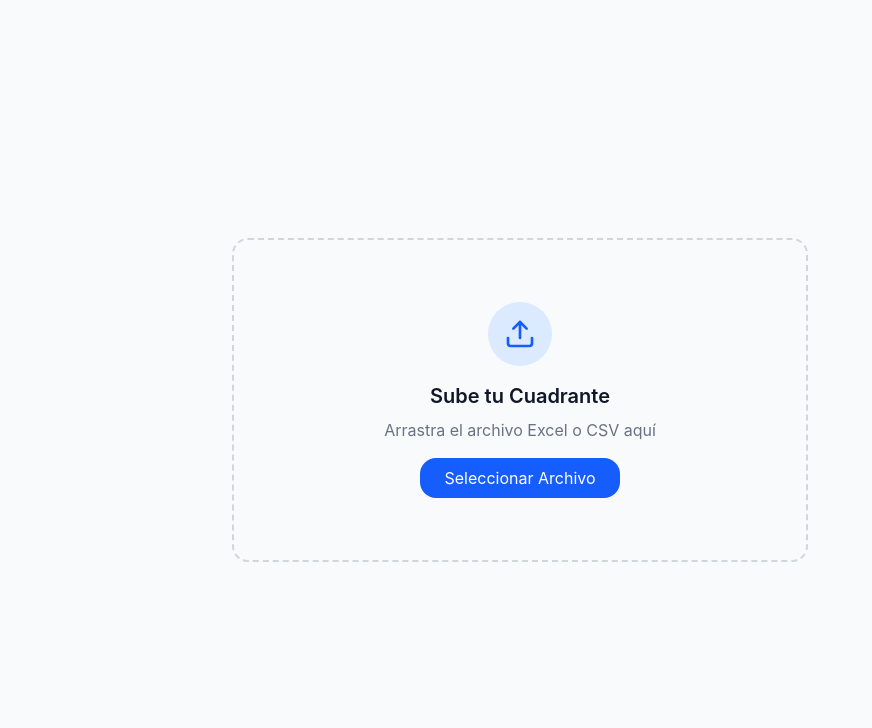
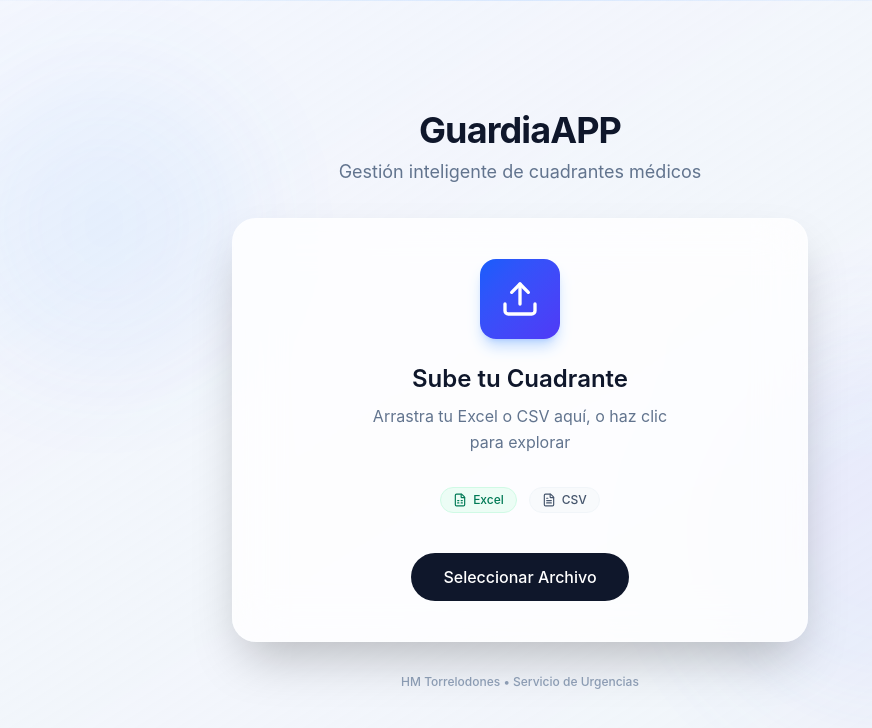
Before and after one commit to AIOjPINEDA/hm_hospital_recursos, a React (Vite) app in the folder Varios/Cuadrantes/cuadrantes-app/: page / in a window 1280 px wide. Shown: the top 728 px of the page, without its empty margins (120-992 px from the left). Built offline with nearby package versions, Linux system fonts and the light colour scheme.

Commit message:
improve UI

```diff
--- a/Varios/Cuadrantes/cuadrantes-app/package.json
+++ b/Varios/Cuadrantes/cuadrantes-app/package.json
@@ -39,6 +39,7 @@
     "globals": "^16.5.0",
     "postcss": "^8.5.6",
     "tailwindcss": "^4.1.17",
+    "tailwindcss-animate": "^1.0.7",
     "typescript": "~5.9.3",
     "typescript-eslint": "^8.46.3",
     "vite": "^7.2.2"
--- a/Varios/Cuadrantes/cuadrantes-app/src/App.tsx
+++ b/Varios/Cuadrantes/cuadrantes-app/src/App.tsx
@@ -1,5 +1,5 @@
 import { useState, useMemo } from 'react';
-import { Upload, LayoutDashboard, User, Calendar } from 'lucide-react';
+import { LayoutDashboard, User, Calendar } from 'lucide-react';
 import { parseCuadrante, type Shift } from './logic/parser';
 import { getDoctorStats, getAllDoctorsStats, getGlobalStats } from './logic/stats';
 import { cn } from './lib/utils';
@@ -7,11 +7,11 @@ import { EquityTable } from './components/admin/EquityTable';
 import { DoctorDashboard } from './components/doctor/DoctorDashboard';
 import { GlobalCalendar } from './components/calendar/GlobalCalendar';
 import { GlobalStatsCards } from './components/admin/GlobalStatsCards';
+import { UploadScreen } from './components/layout/UploadScreen';
 import * as XLSX from 'xlsx';
 
 export default function App() {
   const [shifts, setShifts] = useState<Shift[]>([]);
-  const [isDragging, setIsDragging] = useState(false);
   const [selectedDoctor, setSelectedDoctor] = useState<string>('Todos');
   const [activeTab, setActiveTab] = useState<'doctor' | 'admin' | 'calendar'>('doctor');
 
@@ -67,40 +67,7 @@ export default function App() {
   // --- Render ---
 
   if (shifts.length === 0) {
-    return (
-      <div className="min-h-screen flex items-center justify-center bg-slate-50 p-4">
-        <div
-          className={cn(
-            "max-w-xl w-full aspect-video rounded-2xl border-2 border-dashed flex flex-col items-center justify-center transition-all duration-300 cursor-pointer",
-            isDragging ? "border-blue-500 bg-blue-50 scale-105" : "border-gray-300 hover:border-blue-400 hover:bg-white"
-          )}
-          onDragOver={(e) => { e.preventDefault(); setIsDragging(true); }}
-          onDragLeave={() => setIsDragging(false)}
-          onDrop={(e) => {
-            e.preventDefault();
-            setIsDragging(false);
-            const file = e.dataTransfer.files[0];
-            if (file) handleFileUpload(file);
-          }}
-        >
-          <div className="p-4 bg-blue-100 rounded-full mb-4">
-            <Upload className="w-8 h-8 text-blue-600" />
-          </div>
-          <h2 className="text-xl font-semibold text-gray-900">Sube tu Cuadrante</h2>
-          <p className="text-gray-500 mt-2">Arrastra el archivo Excel o CSV aquí</p>
-          <input
-            type="file"
-            className="hidden"
-            accept=".csv,.xlsx,.xls"
-            onChange={(e) => e.target.files?.[0] && handleFileUpload(e.target.files[0])}
-            id="file-upload"
-          />
-          <label htmlFor="file-upload" className="mt-4 px-6 py-2 bg-blue-600 text-white rounded-lg hover:bg-blue-700 cursor-pointer transition-colors">
-            Seleccionar Archivo
-          </label>
-        </div>
-      </div>
-    );
+    return <UploadScreen onFileUpload={handleFileUpload} />;
   }
 
   return (
--- /dev/null
+++ b/Varios/Cuadrantes/cuadrantes-app/src/components/layout/UploadScreen.tsx
@@ -0,0 +1,137 @@
+import { useState, useCallback } from 'react';
+import { Upload, FileSpreadsheet, FileText, CheckCircle2 } from 'lucide-react';
+import { cn } from '../../lib/utils';
+
+interface UploadScreenProps {
+    onFileUpload: (file: File) => void;
+}
+
+export function UploadScreen({ onFileUpload }: UploadScreenProps) {
+    const [isDragging, setIsDragging] = useState(false);
+    const [isProcessing, setIsProcessing] = useState(false);
+
+    const handleDrop = useCallback((e: React.DragEvent) => {
+        e.preventDefault();
+        setIsDragging(false);
+
+        const file = e.dataTransfer.files[0];
+        if (file) {
+            handleFileSelection(file);
+        }
+    }, [onFileUpload]);
+
+    const handleFileSelection = (file: File) => {
+        setIsProcessing(true);
+        // Small delay to show the processing state for better UX
+        setTimeout(() => {
+            onFileUpload(file);
+        }, 800);
+    };
+
+    return (
+        <div className="min-h-screen flex items-center justify-center relative overflow-hidden bg-slate-50">
+            {/* Dynamic Background */}
+            <div className="absolute inset-0 w-full h-full">
+                <div className="absolute top-[-50%] left-[-50%] w-[200%] h-[200%] animate-slow-spin opacity-30 bg-[conic-gradient(from_0deg,transparent_0_340deg,white_360deg)]" />
+                <div className="absolute inset-0 bg-gradient-to-br from-blue-50 via-indigo-50/50 to-slate-100 animate-gradient-xy" />
+                <div className="absolute top-0 left-0 right-0 h-px bg-gradient-to-r from-transparent via-blue-200/50 to-transparent" />
+                <div className="absolute bottom-0 left-0 right-0 h-px bg-gradient-to-r from-transparent via-blue-200/50 to-transparent" />
+
+                {/* Decorative Orbs */}
+                <div className="absolute top-20 left-20 w-72 h-72 bg-blue-400/10 rounded-full blur-3xl animate-pulse" />
+                <div className="absolute bottom-20 right-20 w-96 h-96 bg-indigo-400/10 rounded-full blur-3xl animate-pulse delay-1000" />
+            </div>
+
+            {/* Main Content Card */}
+            <div className="relative z-10 max-w-xl w-full mx-4">
+                <div className="text-center mb-8 animate-in fade-in slide-in-from-bottom-4 duration-700">
+                    <h1 className="text-4xl font-bold text-slate-900 tracking-tight mb-2">
+                        GuardiaAPP
+                    </h1>
+                    <p className="text-slate-500 text-lg">
+                        Gestión inteligente de cuadrantes médicos
+                    </p>
+                </div>
+
+                <div
+                    className={cn(
+                        "group relative bg-white/80 backdrop-blur-xl rounded-3xl p-10 shadow-2xl border transition-all duration-500 ease-out",
+                        isDragging
+                            ? "border-blue-500 scale-102 shadow-blue-500/20 bg-blue-50/50"
+                            : "border-white/20 hover:border-blue-300/50 hover:shadow-xl",
+                        isProcessing && "scale-95 opacity-90"
+                    )}
+                    onDragOver={(e) => { e.preventDefault(); setIsDragging(true); }}
+                    onDragLeave={() => setIsDragging(false)}
+                    onDrop={handleDrop}
+                >
+                    <div className="flex flex-col items-center justify-center text-center space-y-6">
+                        {/* Icon Container */}
+                        <div className={cn(
+                            "w-20 h-20 rounded-2xl flex items-center justify-center transition-all duration-500",
+                            isDragging ? "bg-blue-600 rotate-12 scale-110" : "bg-gradient-to-br from-blue-600 to-indigo-600 shadow-lg shadow-blue-500/30 group-hover:scale-105",
+                            isProcessing && "bg-green-500 rotate-0 scale-100"
+                        )}>
+                            {isProcessing ? (
+                                <CheckCircle2 className="w-10 h-10 text-white animate-in zoom-in duration-300" />
+                            ) : (
+                                <Upload className="w-10 h-10 text-white" />
+                            )}
+                        </div>
+
+                        {/* Text Content */}
+                        <div className="space-y-2">
+                            <h2 className="text-2xl font-semibold text-slate-900">
+                                {isProcessing ? 'Procesando archivo...' : 'Sube tu Cuadrante'}
+                            </h2>
+                            <p className="text-slate-500 max-w-xs mx-auto leading-relaxed">
+                                {isDragging
+                                    ? 'Suelta el archivo para comenzar'
+                                    : 'Arrastra tu Excel o CSV aquí, o haz clic para explorar'}
+                            </p>
+                        </div>
+
+                        {/* File Types Badges */}
+                        {!isProcessing && (
+                            <div className="flex gap-3 pt-2">
+                                <span className="inline-flex items-center gap-1.5 px-3 py-1 rounded-full bg-emerald-50 text-emerald-700 text-xs font-medium border border-emerald-100">
+                                    <FileSpreadsheet className="w-3.5 h-3.5" />
+                                    Excel
+                                </span>
+                                <span className="inline-flex items-center gap-1.5 px-3 py-1 rounded-full bg-slate-50 text-slate-600 text-xs font-medium border border-slate-100">
+                                    <FileText className="w-3.5 h-3.5" />
+                                    CSV
+                                </span>
+                            </div>
+                        )}
+
+                        {/* Hidden Input & Button */}
+                        <input
+                            type="file"
+                            className="hidden"
+                            accept=".csv,.xlsx,.xls"
+                            onChange={(e) => e.target.files?.[0] && handleFileSelection(e.target.files[0])}
+                            id="file-upload"
+                            disabled={isProcessing}
+                        />
+
+                        {!isProcessing && (
+                            <label
+                                htmlFor="file-upload"
+                                className="mt-4 px-8 py-3 bg-slate-900 text-white rounded-xl font-medium hover:bg-slate-800 hover:shadow-lg hover:-translate-y-0.5 transition-all cursor-pointer active:scale-95"
+                            >
+                                Seleccionar Archivo
+                            </label>
+                        )}
+                    </div>
+                </div>
+
+                <div className="mt-8 text-center">
+                    <p className="text-xs text-slate-400 font-medium">
+                        HM Torrelodones • Servicio de Urgencias
+                    </p>
+                </div>
+            </div>
+        </div>
+    );
+}
--- a/Varios/Cuadrantes/cuadrantes-app/src/index.css
+++ b/Varios/Cuadrantes/cuadrantes-app/src/index.css
@@ -1,5 +1,7 @@
 @import "tailwindcss";
 @import './styles/variables.css';
+
+@plugin "tailwindcss-animate";
 
 :root {
   font-family: Inter, system-ui, Avenir, Helvetica, Arial, sans-serif;
@@ -12,3 +14,28 @@ body {
   min-width: 320px;
   min-height: 100vh;
 }
+
+@theme {
+  --animate-slow-spin: slow-spin 20s linear infinite;
+  --animate-gradient-xy: gradient-xy 15s ease infinite;
+
+  @keyframes slow-spin {
+    from {
+      transform: rotate(0deg);
+    }
+    to {
+      transform: rotate(360deg);
+    }
+  }
+
+  @keyframes gradient-xy {
+    0%, 100% {
+      background-size: 400% 400%;
+      background-position: 0% 0%;
+    }
+    50% {
+      background-size: 200% 200%;
+      background-position: 100% 100%;
+    }
+  }
+}
```
Also changed, not shown: 1 other file (tests, documents, lock files or other folders).
